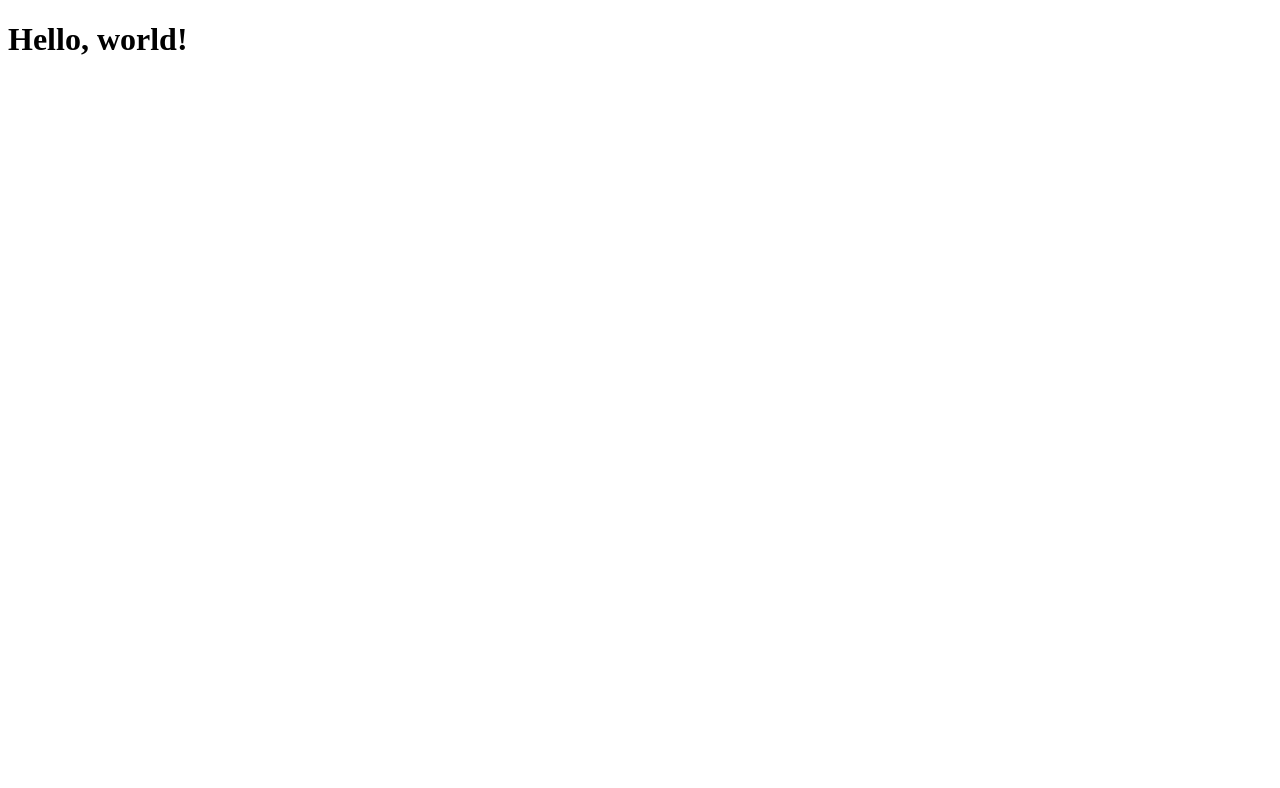
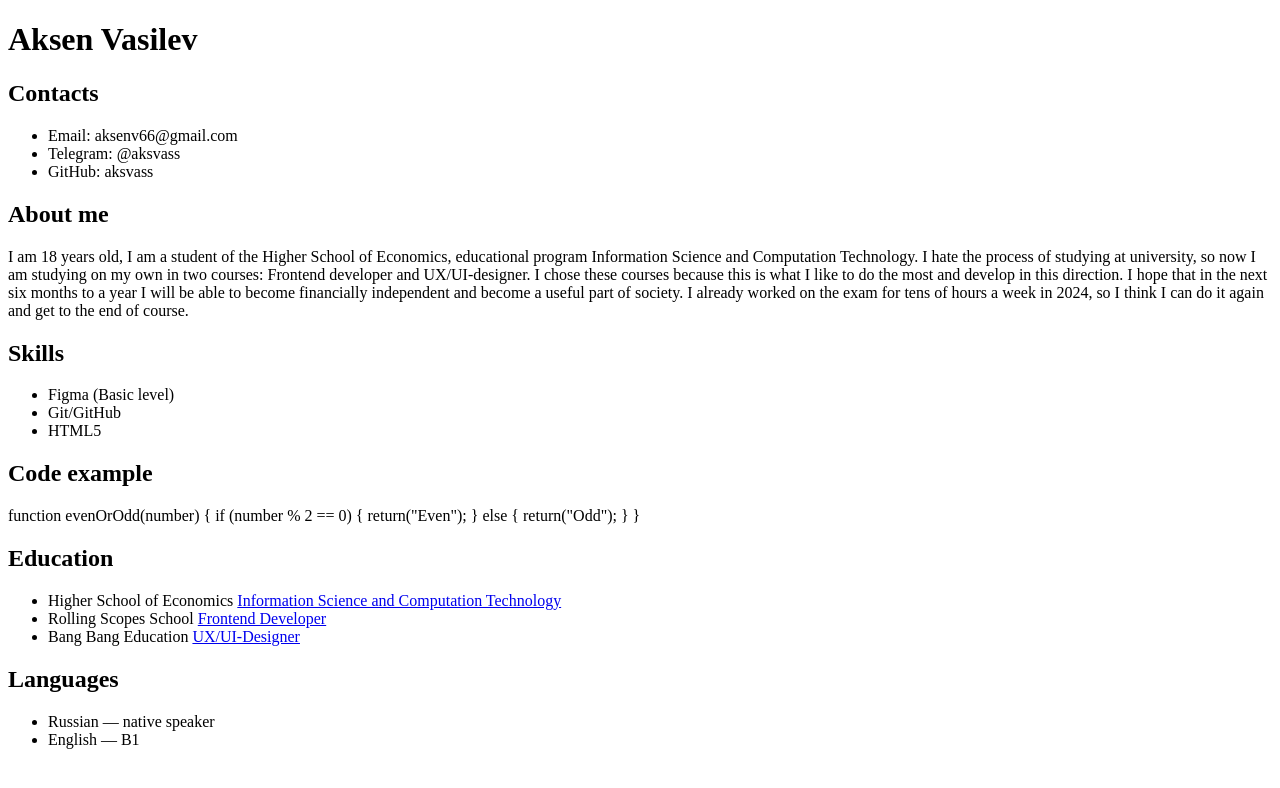
Before and after one commit to aksvass/rsschool-cv-test, a plain HTML site: page index.html in a window 1280 px wide. Drawn offline with Linux system fonts and the light colour scheme.

Commit message:
feat: add information to index.html

```diff
--- a/index.html
+++ b/index.html
@@ -1,11 +1,52 @@
 <!DOCTYPE html>
 <html lang="en">
 <head>
-    <meta charset="UTF-8">
-    <meta name="viewport" content="width=device-width, initial-scale=1.0">
-    <title>Document</title>
+  <meta charset="UTF-8">
+  <meta name="viewport" content="width=device-width, initial-scale=1.0">
+  <title>Document</title>
 </head>
 <body>
-    <h1>Hello, world!<h1>
+  <h1>Aksen Vasilev</h1>
+
+  <h2>Contacts</h2>
+  <ul>
+    <li>Email: aksenv66@gmail.com</li>
+    <li>Telegram: @aksvass</li>
+    <li>GitHub: aksvass</li>
+  </ul>
+
+  <h2>About me</h2>
+  <p>I am 18 years old, I am a student of the Higher School of Economics, educational program Information Science and Computation Technology. I hate the process of studying at university, so now I am studying on my own in two courses: Frontend developer and UX/UI-designer. I chose these courses because this is what I like to do the most and develop in this direction. I hope that in the next six months to a year I will be able to become financially independent and become a useful part of society. I already worked on the exam for tens of hours a week in 2024, so I think I can do it again and get to the end of course.</p>
+
+  <h2>Skills</h2>
+  <ul>
+    <li>Figma (Basic level)</li>
+    <li>Git/GitHub</li>
+    <li>HTML5</li>
+  </ul>
+
+  <h2>Code example</h2>
+  <p>function evenOrOdd(number) {
+  if (number % 2 == 0) {
+    return("Even");
+  } else {
+    return("Odd");
+  }
+}
+</p>
+
+  <h2>Education</h2>
+  <ul>
+    <li>Higher School of Economics <a href="https://www.hse.ru/ba/isct/">Information Science and Computation Technology</a></li>
+    <li>Rolling Scopes School <a href="https://rs.school/courses/javascript-preschool-ru">Frontend Developer</a></li>
+    <li>Bang Bang Education <a href="https://bangbangeducation.ru/program/ux">UX/UI-Designer</a></li>
+  </ul>
+
+  <h2>Languages</h2>
+  <ul>
+    <li>Russian — native speaker</li>
+    <li>English — B1</li>
+  </ul>
+
 </body>
 </html>
```
